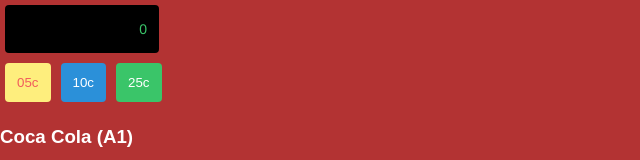
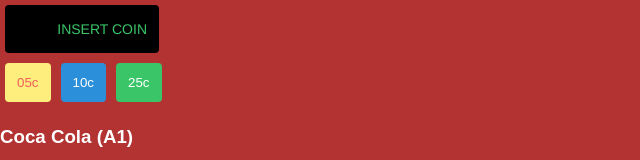
Before and after one commit to SF-WDI-LABS/react-vending-machine, a React (Create React App) app: page / in a window 1280 px wide. Shown: the top 160 px of the page, without its empty margins (0-640 px from the left). Built offline with nearby package versions, Linux system fonts and the light colour scheme.

Commit message:
show insert coin

```diff
--- a/src/App.js
+++ b/src/App.js
@@ -37,10 +37,14 @@
   }
 
   render() {
-    let itemElements = this.state.items.map((e,i) => <Item data={e} key={i} />)
+    let itemElements = this.state.items.map((e,i) => <Item data={e} key={i} />);
+    //let balanceDisplay = this.state.balance || "INSERT COIN";
+    // if (this.state.balance === 0) {
+    //   balanceDisplay = "INSERT COIN";
+    // }
     return (
       <div className="App">
-        <p className="display -sm-width">{this.state.balance}</p>
+        <p className="display -sm-width">{this.state.balance || "INSERT COIN"}</p>
         <button className="button -yellow" onClick={(e) => this.addBalance(e, 5)}>05c</button>
         <button className="button -blue" onClick={(e) => this.addBalance(e, 10)}>10c</button>
         <button className="button -green" onClick={(e) => this.addBalance(e, 25)}>25c</button>
```
